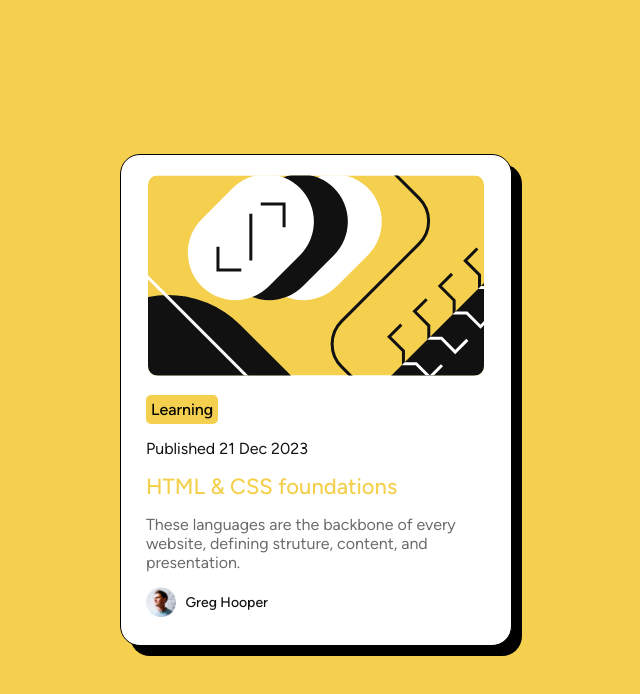
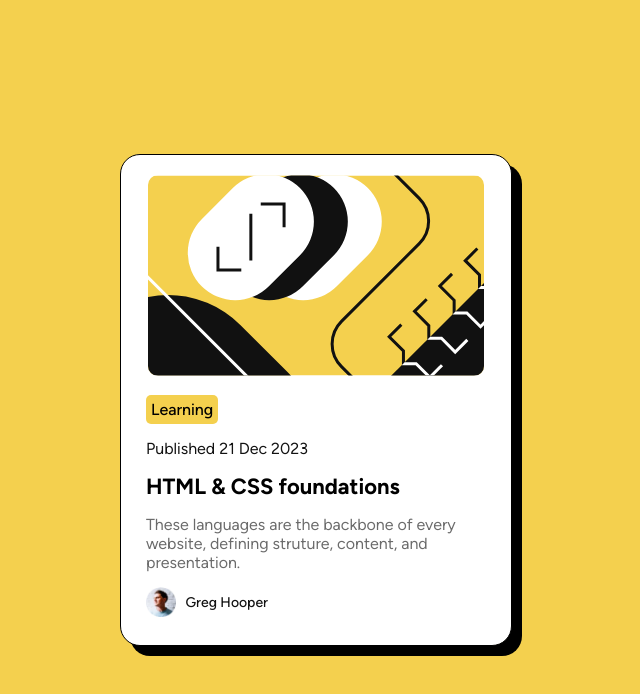
Before and after one commit to Neonexer/frontend-mentor-blog-preview-card-main, a plain HTML site: page index.html in a window 1280 px wide. Shown: the whole page, without its empty margins (324-964 px from the left). Drawn offline with Linux system fonts and the light colour scheme.

Commit message:
h1 color

```diff
--- a/style.css
+++ b/style.css
@@ -68,7 +68,8 @@ h1 {
 	font-weight: 500;
 	align-self: flex-start;
 	margin-left: 5px;
-	color: var(--Yellow);
+	color: black;
+	font-weight: bold;
 }
 
 .desc {
```
